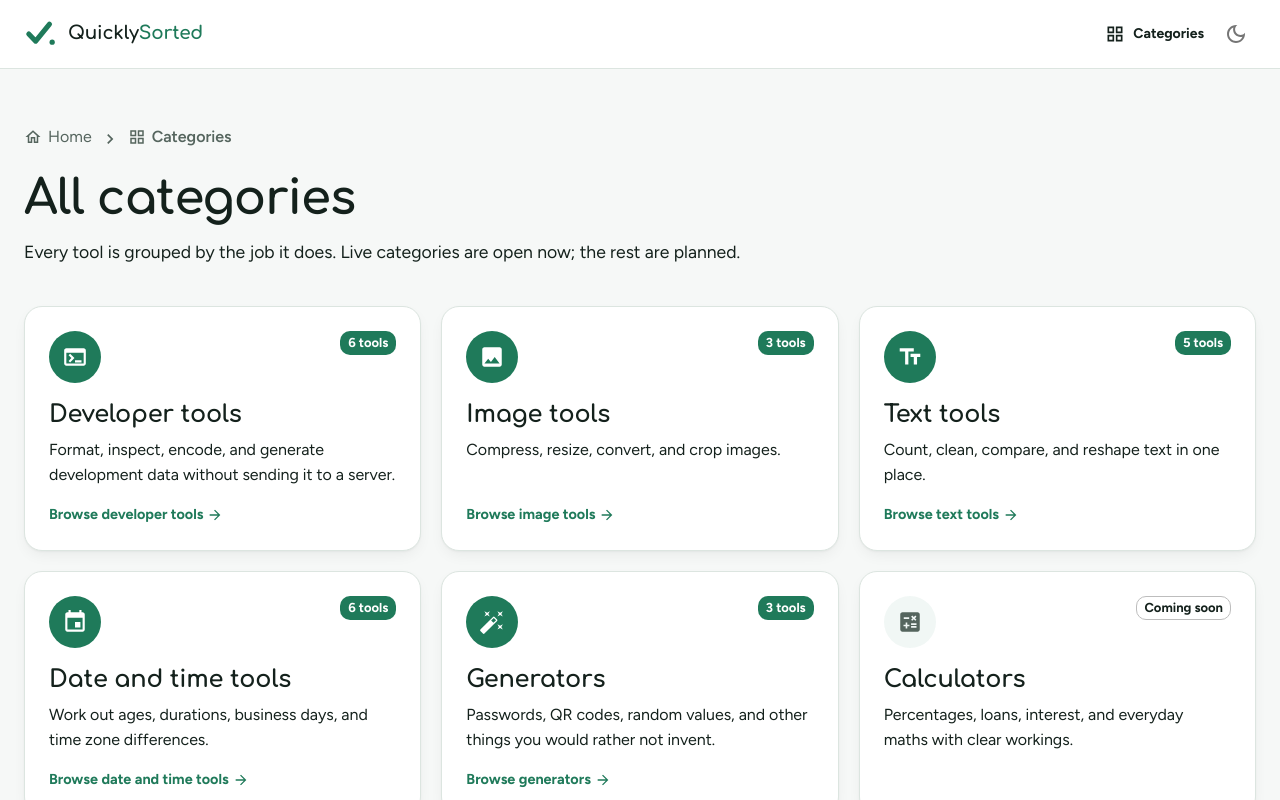
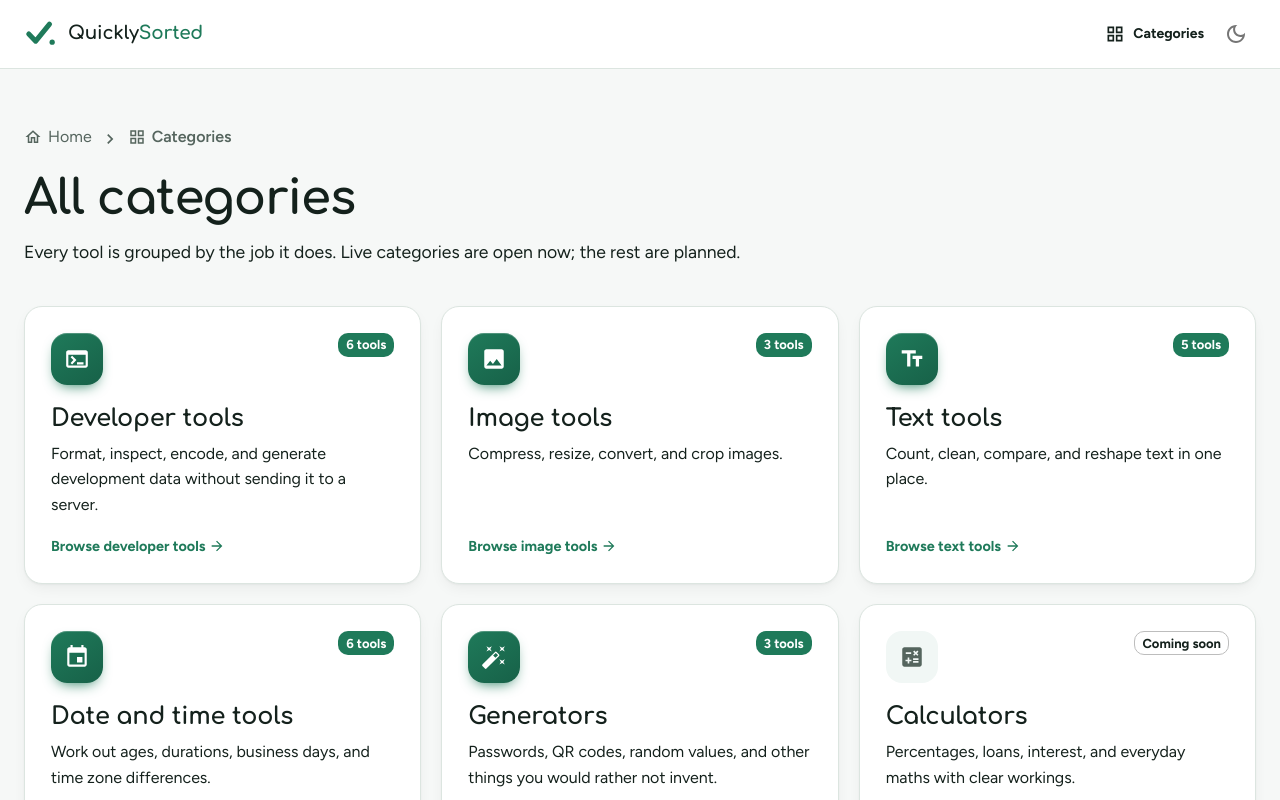
Before and after one commit to wasimakram516/tools-platform-frontend, a Next.js app: page /categories in a window 1280 px wide. Shown: the top 800 px of the page. Built offline with nearby package versions, Linux system fonts and the light colour scheme; no server answers; what @mui/material-nextjs would draw is missing.

Commit message:
feat(ui): redesign the tool and category cards, icon tile, and workspace surface

```diff
--- a/components/states/loading-skeletons.tsx
+++ b/components/states/loading-skeletons.tsx
@@ -2,8 +2,8 @@ import { Box, Container, Skeleton, Stack } from "@mui/material";
 import type { PropsWithChildren, ReactNode } from "react";
 import { PageFrame } from "@/components/layout/page-frame";
 import { CardGrid, type CardGridPreset } from "@/components/ui/card-grid";
+import { SURFACE_RADIUS } from "@/theme/surface";
 
-const CARD_RADIUS = 10;
 
 interface CardGridSkeletonProps {
   cardHeight: number;
@@ -22,7 +22,7 @@ function CardGridSkeleton({ cardHeight, preset, count }: CardGridSkeletonProps):
           animation="wave"
           height={cardHeight}
           key={index}
-          sx={{ borderRadius: `${CARD_RADIUS}px` }}
+          sx={{ borderRadius: SURFACE_RADIUS }}
           variant="rounded"
         />
       ))}
@@ -170,7 +170,7 @@ export function ToolLoading(): ReactNode {
             sx={{
               border: "1px solid",
               borderColor: "divider",
-              borderRadius: `${CARD_RADIUS}px`,
+              borderRadius: SURFACE_RADIUS,
               overflow: "hidden",
             }}
           >
--- a/components/tools/tool-workspace.tsx
+++ b/components/tools/tool-workspace.tsx
@@ -1,5 +1,6 @@
 import { Box, Paper, Stack, Typography } from "@mui/material";
 import type { PropsWithChildren, ReactNode } from "react";
+import { SURFACE_SHADOW } from "@/theme/surface";
 
 interface ToolWorkspaceProps extends PropsWithChildren {
   /** The main call to action, shown beside the options. Optional for live calculators. */
@@ -26,7 +27,7 @@ export function ToolWorkspace({
     <Paper
       aria-label={label}
       component="section"
-      sx={{ border: "1px solid", borderColor: "divider", overflow: "hidden" }}
+      sx={{ border: "1px solid", borderColor: "divider", boxShadow: SURFACE_SHADOW, overflow: "hidden" }}
     >
       <Stack
         direction={{ xs: "column", md: "row" }}
--- a/components/ui/category-card.tsx
+++ b/components/ui/category-card.tsx
@@ -3,6 +3,7 @@ import { Box, Card, CardActionArea, Chip, Stack, Typography } from "@mui/materia
 import { NextLink } from "@/components/ui/next-link";
 import type { ReactNode } from "react";
 import { IconTile } from "@/components/ui/icon-tile";
+import { CARD_HOVER_SX } from "@/theme/surface";
 import type { ToolCategory } from "@/types/tool";
 
 interface CategoryCardProps {
@@ -16,7 +17,7 @@ interface CategoryCardProps {
 export function CategoryCard({ category, toolCount }: CategoryCardProps): ReactNode {
   const isAvailable = category.status === "available";
   const content = (
-    <Stack sx={{ gap: 2, height: "100%", p: 3 }}>
+    <Stack sx={{ gap: 2.25, height: "100%", p: 3.25 }}>
       <Stack direction="row" sx={{ alignItems: "flex-start", justifyContent: "space-between" }}>
         <IconTile icon={category.icon} muted={!isAvailable} size={52} />
         <Chip
@@ -58,10 +59,7 @@ export function CategoryCard({ category, toolCount }: CategoryCardProps): ReactN
       variant="outlined"
       sx={{
         height: "100%",
-        transition: "border-color 150ms ease, transform 150ms ease",
-        ...(isAvailable && {
-          "&:hover": { borderColor: "primary.main", transform: "translateY(-2px)" },
-        }),
+        ...(isAvailable && CARD_HOVER_SX),
       }}
     >
       {isAvailable ? (
--- a/components/ui/icon-tile.tsx
+++ b/components/ui/icon-tile.tsx
@@ -8,8 +8,13 @@ interface IconTileProps {
   size?: number;
 }
 
+/** How round a tile's corners are, as a share of its size, so small and large tiles look alike. */
+const CORNER_SHARE = 0.3;
+
 /**
- * Renders a registry icon on a tinted tile so tools and categories share one visual anchor.
+ * Renders a registry icon on a brand-coloured tile so tools and categories share one visual
+ * anchor. Active tiles have a soft gradient, a faint top highlight, and a tinted shadow that
+ * lifts them slightly; muted tiles (for planned items) stay flat.
  */
 export function IconTile({ icon, muted = false, size = 48 }: IconTileProps): ReactNode {
   return (
@@ -17,14 +22,20 @@ export function IconTile({ icon, muted = false, size = 48 }: IconTileProps): Rea
       aria-hidden="true"
       sx={{
         alignItems: "center",
-        bgcolor: muted ? "action.hover" : "primary.main",
-        borderRadius: 2.5,
+        borderRadius: `${Math.round(size * CORNER_SHARE)}px`,
         color: muted ? "text.secondary" : "primary.contrastText",
         display: "inline-flex",
         flexShrink: 0,
         height: size,
         justifyContent: "center",
         width: size,
+        ...(muted
+          ? { bgcolor: "action.hover" }
+          : {
+              backgroundImage: "linear-gradient(145deg, var(--mui-palette-primary-main) 0%, var(--mui-palette-primary-dark) 100%)",
+              boxShadow:
+                "inset 0 1px 0 rgba(255, 255, 255, 0.22), 0 6px 14px -6px var(--mui-palette-primary-main)",
+            }),
       }}
     >
       <ToolIcon name={icon} sx={{ fontSize: size * 0.5 }} />
```
Also changed, not shown: components/ui/tool-card.tsx (+3 -5 lines).
